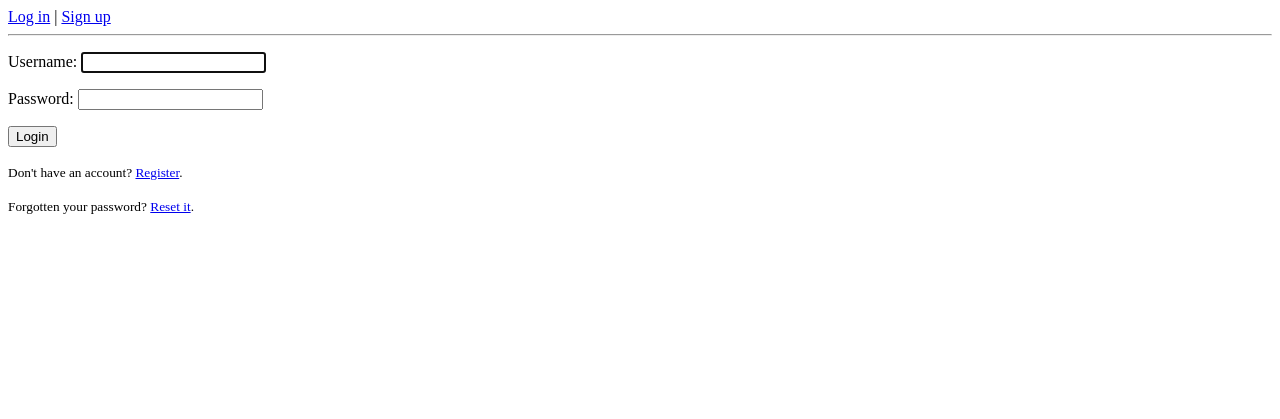
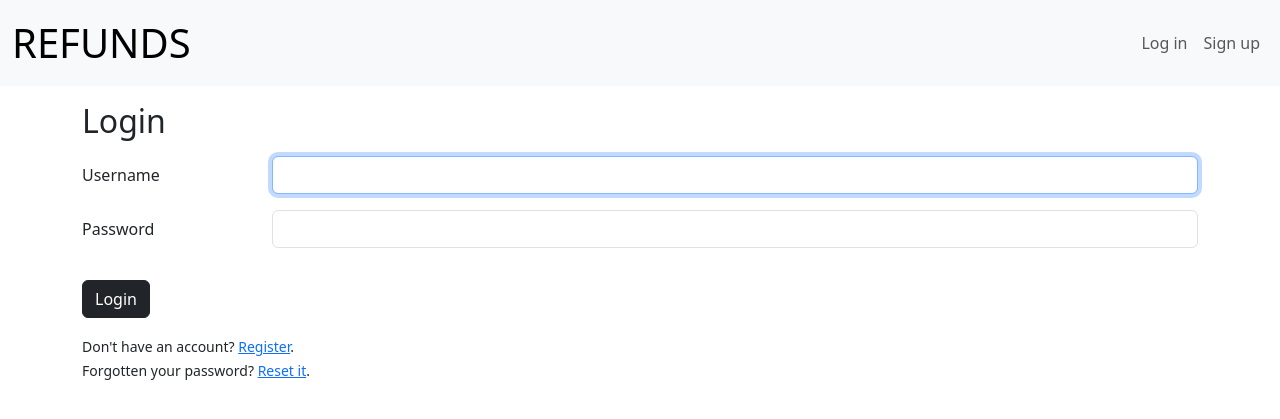
Before and after one commit to marcinbogdanowicz/refund_requests, a Django app: page /accounts/login/ in a window 1280 px wide. Shown: the top 419 px of the page. Run offline with Django 5.2, Linux system fonts and the light colour scheme.

Commit message:
Add styling with Bootstrap

```diff
--- a/refund_request_processing_system/apps/core/forms.py
+++ b/refund_request_processing_system/apps/core/forms.py
@@ -1,10 +1,17 @@
-from apps.core.models import UserProfile
 from django import forms
-from django.contrib.auth.forms import UserCreationForm
+from django.contrib.auth.forms import (
+    AuthenticationForm,
+    PasswordResetForm,
+    SetPasswordForm,
+    UserCreationForm,
+)
 from django.contrib.auth.models import User
 
+from apps.core.mixins import BootstrapFormMixin
+from apps.core.models import UserProfile
 
-class CustomUserCreationForm(UserCreationForm):
+
+class CustomUserCreationForm(BootstrapFormMixin, UserCreationForm):
     prefix = "user"
 
     class Meta:
@@ -19,9 +26,22 @@ class CustomUserCreationForm(UserCreationForm):
         )
 
 
-class UserProfileCreationForm(forms.ModelForm):
+class UserProfileCreationForm(BootstrapFormMixin, forms.ModelForm):
     prefix = "profile"
 
     class Meta:
         model = UserProfile
         fields = ("phone_number",)
+        fields = ("phone_number",)
+
+
+class BootstrapPasswordResetForm(BootstrapFormMixin, PasswordResetForm):
+    pass
+
+
+class BootstrapAuthenticationForm(BootstrapFormMixin, AuthenticationForm):
+    pass
+
+
+class BootstrapSetPasswordForm(BootstrapFormMixin, SetPasswordForm):
+    pass
--- /dev/null
+++ b/refund_request_processing_system/apps/core/mixins.py
@@ -0,0 +1,17 @@
+from django import forms
+
+
+class BootstrapFormMixin:
+    template_name_div = "forms/bootstrap_div.html"
+
+    def __init__(self, *args, **kwargs):
+        super().__init__(*args, **kwargs)
+        for field in self.fields.values():
+            css_class = 'form-control'
+            if isinstance(field.widget, forms.Select):
+                css_class = 'form-select'
+
+            current_css_classes = field.widget.attrs.get('class', '')
+            field.widget.attrs['class'] = (
+                f'{current_css_classes} {css_class}'.strip()
+            )
--- a/refund_request_processing_system/apps/core/templates/base.html
+++ b/refund_request_processing_system/apps/core/templates/base.html
@@ -1,22 +1,47 @@
 <!DOCTYPE html>
-<html>
+<html lang="en">
   <head>
     <title>Refunds | {% block title %}Welcome{% endblock %}</title>
     <meta http-equiv="Content-Type" content="text/html; charset=utf-8">
+    <meta name="viewport" content="width=device-width, initial-scale=1">
+    <link href="https://cdn.jsdelivr.net/npm/bootstrap@5.3.3/dist/css/bootstrap.min.css" rel="stylesheet" integrity="sha384-QWTKZyjpPEjISv5WaRU9OFeRpok6YctnYmDr5pNlyT2bRjXh0JMhjY6hW+ALEwIH" crossorigin="anonymous">
   </head>
   <body>
+    <nav class="navbar navbar-expand-lg navbar-light bg-light mb-3">
+      <div class="container-fluid">
+        <a class="navbar-brand fs-1" href="/">REFUNDS</a>
+        <button class="navbar-toggler" type="button" data-bs-toggle="collapse" data-bs-target="#navbarNav" aria-controls="navbarNav" aria-expanded="false" aria-label="Toggle navigation">
+          <span class="navbar-toggler-icon"></span>
+        </button>
+        <div class="collapse navbar-collapse" id="navbarNav">
+          <ul class="navbar-nav ms-auto mb-2 mb-lg-0">
           {% if user.is_authenticated %}
-      <a href="{% url 'create_refund' %}">Request refund</a>
-      | <a href="{% url 'refund_list' %}">My requests</a>
+            <li class="nav-item">
+              <a class="nav-link" href="{% url 'create_refund' %}">Request refund</a>
+            </li>
+            <li class="nav-item">
+              <a class="nav-link" href="{% url 'refund_list' %}">My requests</a>
+            </li>
+            <li class="nav-item">
               <form action="{% url 'logout' %}" method="post">
                 {% csrf_token %}
                 <button type="submit">Log out</button>
               </form>
+            </li>
           {% else %}
-      <a href="{% url 'login' %}">Log in</a>
-      | <a href="{% url 'signup' %}">Sign up</a>
+            <li class="nav-item">
+              <a class="nav-link" href="{% url 'login' %}">Log in</a>
+            </li>
+            <li class="nav-item">
+              <a class="nav-link" href="{% url 'signup' %}">Sign up</a>
+            </li>
           {% endif %}
-    <hr>
+          </ul>
+        </div>
+      </div>
+    </nav>
+    <div class="container">
       {% block content %}{% endblock %}
+    </div>
   </body>
 </html>
--- a/refund_request_processing_system/apps/core/templates/registration/login.html
+++ b/refund_request_processing_system/apps/core/templates/registration/login.html
@@ -3,11 +3,14 @@
 {% block title %}Login{% endblock %}
 
 {% block content %}
-  <form method="post">
+  <p class="h2 mb-3">Login</p>
+  <form method="post" class="mb-3">
     {% csrf_token %}
-    {{ form.as_p }}
-    <button type="submit">Login</button>
+    {{ form.as_div }}
+    <button type="submit" class="btn btn-dark mt-3">Login</button>
   </form>
-  <p><small>Don't have an account? <a href="{% url 'signup' %}">Register</a>.</small></p>
-  <p><small>Forgotten your password? <a href="{% url 'password_reset' %}">Reset it</a>.</small></p>
+  <p>
+    <small>Don't have an account? <a href="{% url 'signup' %}">Register</a>.</small><br>
+    <small>Forgotten your password? <a href="{% url 'password_reset' %}">Reset it</a>.</small>
+  </p>
 {% endblock %}
--- a/refund_request_processing_system/apps/core/templates/registration/password_reset_generic.html
+++ b/refund_request_processing_system/apps/core/templates/registration/password_reset_generic.html
@@ -1,15 +1,15 @@
 {% extends "base.html" %}
 
 {% block content %}
-    <h1>{{ title }}</h1>
+    <p class="h2 mb-3">{{ title }}</p>
     {% if message %}
         <p>{{ message }}</p>
     {% endif %}
     {% if form %}
     <form method="post">
         {% csrf_token %}
-        {{ form.as_p }}
-        <button type="submit">{{ submit_text|default:"Submit" }}</button>
+        {{ form.as_div }}
+        <button type="submit" class="btn btn-dark mt-3">{{ submit_text|default:"Submit" }}</button>
     </form>
     {% endif %}
 {% endblock %}
--- a/refund_request_processing_system/apps/refunds/templates/refunds/refund_request_detail.html
+++ b/refund_request_processing_system/apps/refunds/templates/refunds/refund_request_detail.html
@@ -3,7 +3,7 @@
 {% block title %}Request #{{ refund_request.id }}{% endblock %}
 
 {% block content %}
-    <h1>Refund request no. {{ refund_request.id }}</h1>
+    <p class="h2 mb-3">Refund request no. {{ refund_request.id }}</p>
     <p><strong>Status:</strong> {{ refund_request.get_status_display }}</p>
     <p><strong>Order:</strong> {{ refund_request.order }} from {{ refund_request.order_date }}</p>
     <p><strong>Products:</strong><br>{{ refund_request.products }}</p>
--- a/refund_request_processing_system/apps/refunds/templates/refunds/refund_request_list.html
+++ b/refund_request_processing_system/apps/refunds/templates/refunds/refund_request_list.html
@@ -3,7 +3,7 @@
 {% block title %}My requests{% endblock %}
 
 {% block content %}
-  <h1>Your refund requests</h1>
+  <p class="h2 mb-3">Your refund requests</p>
   <ul>
     {% for refund_request in refund_requests %}
       <li>
--- a/refund_request_processing_system/config/urls.py
+++ b/refund_request_processing_system/config/urls.py
@@ -9,6 +9,11 @@ from django.contrib.auth.views import (
 )
 from django.urls import path
 
+from apps.core.forms import (
+    BootstrapAuthenticationForm,
+    BootstrapPasswordResetForm,
+    BootstrapSetPasswordForm,
+)
 from apps.core.views import SignUpView
 from apps.refunds.views import (
     CreateRefundRequestView,
@@ -18,13 +23,18 @@ from apps.refunds.views import (
 
 urlpatterns = [
     path('admin/', admin.site.urls),
-    path('accounts/login/', LoginView.as_view(), name='login'),
+    path(
+        'accounts/login/',
+        LoginView.as_view(form_class=BootstrapAuthenticationForm),
+        name='login',
+    ),
     path('accounts/signup/', SignUpView.as_view(), name='signup'),
     path('accounts/logout/', LogoutView.as_view(), name='logout'),
     path(
         'accounts/password_reset/',
         PasswordResetView.as_view(
             template_name="registration/password_reset_generic.html",
+            form_class=BootstrapPasswordResetForm,
             extra_context={
                 "title": "Reset password",
                 "message": "Reset link will be sent to your email.",
@@ -47,6 +57,7 @@ urlpatterns = [
         'accounts/reset/<uidb64>/<token>/',
         PasswordResetConfirmView.as_view(
             template_name="registration/password_reset_generic.html",
+            form_class=BootstrapSetPasswordForm,
         ),
         name='password_reset_confirm',
     ),
```
Also changed, not shown: refund_request_processing_system/apps/core/templates/forms/bootstrap_div.html (added, +28 -0 lines), refund_request_processing_system/apps/core/templates/registration/signup.html (+5 -4 lines), refund_request_processing_system/apps/refunds/forms.py (+12 -6 lines), refund_request_processing_system/apps/refunds/templates/refunds/refund_request_form.html (+4 -4 lines). Lines whose indentation alone changed are shown as unchanged.
